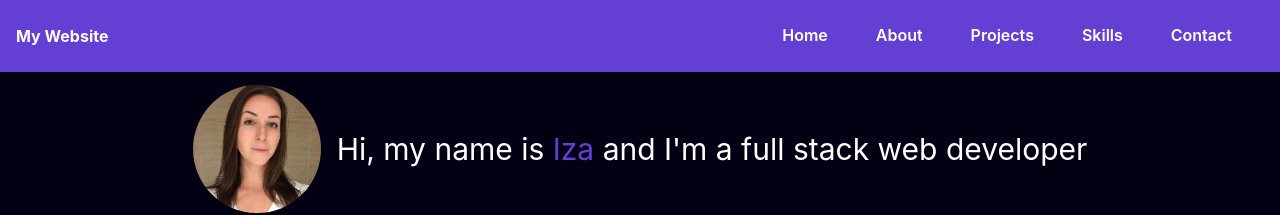
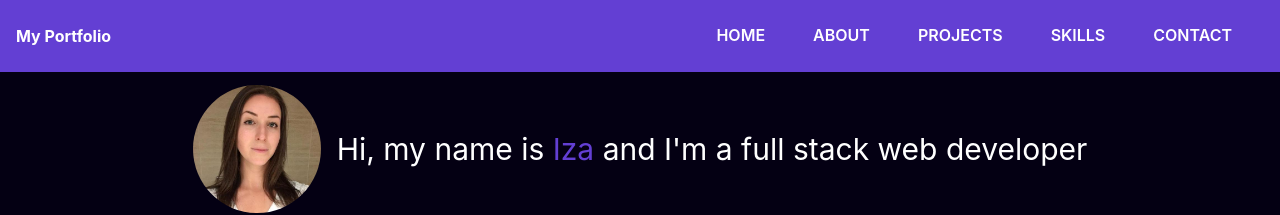
Before and after one commit to IzaMarkstrom/iza-portfolio-website, a Next.js app: page / in a window 1280 px wide. Shown: the top 215 px of the page. Built offline with nearby package versions, Linux system fonts and the light colour scheme.

Commit message:
Changed to uppercase letters

```diff
--- a/components/Navbar.jsx
+++ b/components/Navbar.jsx
@@ -28,15 +28,15 @@ function Navbar() {
       zIndex={1}
     >
       <Box>
-        <Text color="white" fontWeight="bold">My Website</Text>
+        <Text color="white" fontWeight="bold">My Portfolio</Text>
       </Box>
       <Spacer />
       <Box>
-        <Button variant="ghost" color="white" mr={4}>Home</Button>
-        <Button variant="ghost" color="white" mr={4}>About</Button>
-        <Button variant="ghost" color="white" mr={4}>Projects</Button>
-        <Button variant="ghost" color="white" mr={4}>Skills</Button>
-        <Button variant="ghost" color="white" mr={4}>Contact</Button>
+        <Button variant="ghost" color="white" mr={4}>HOME</Button>
+        <Button variant="ghost" color="white" mr={4}>ABOUT</Button>
+        <Button variant="ghost" color="white" mr={4}>PROJECTS</Button>
+        <Button variant="ghost" color="white" mr={4}>SKILLS</Button>
+        <Button variant="ghost" color="white" mr={4}>CONTACT</Button>
       </Box>
     </Flex>
   );
```
